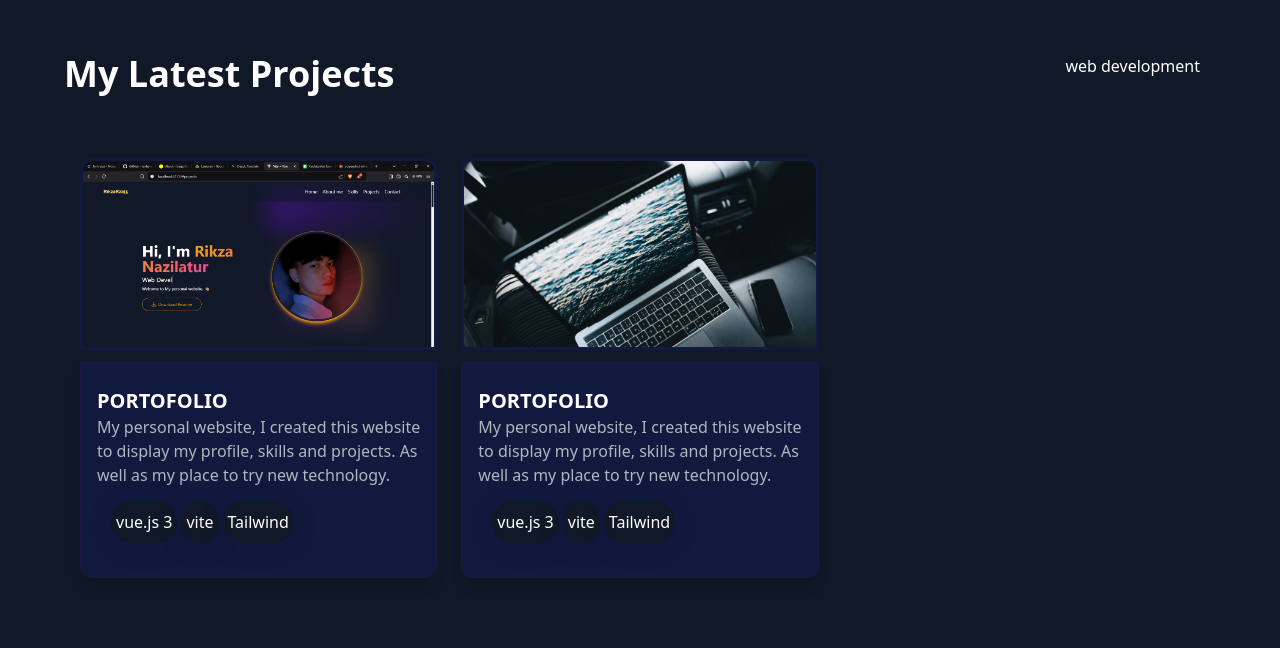
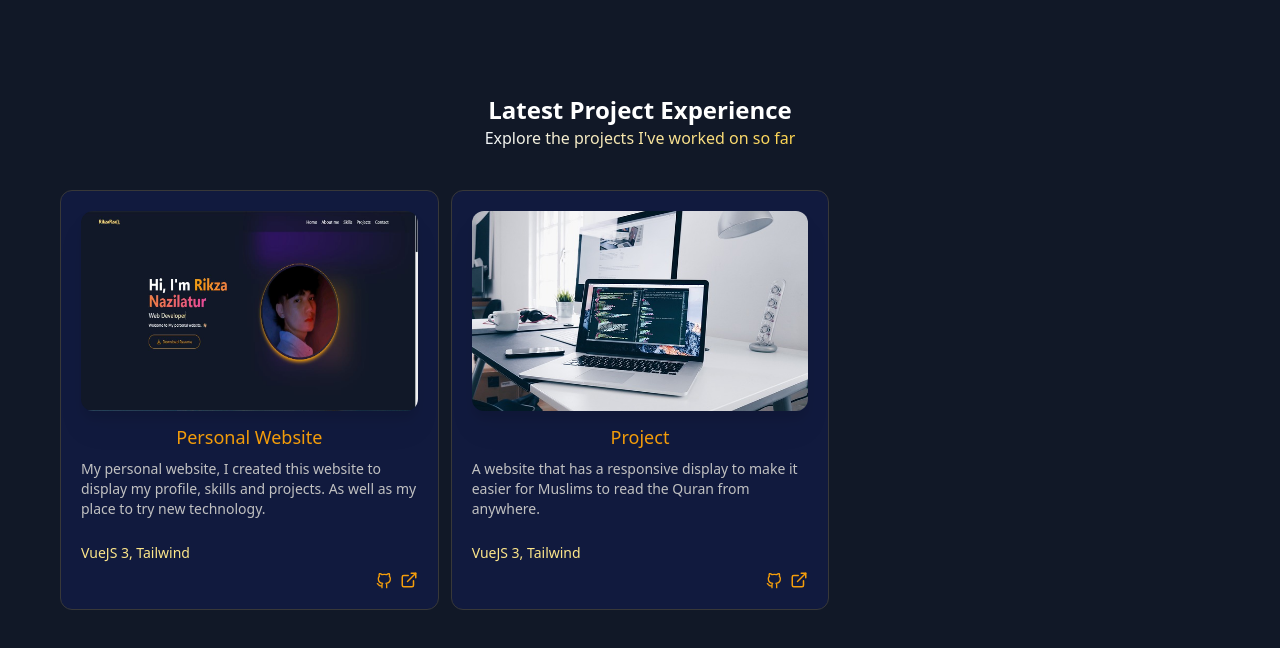
Before and after one commit to RikzaRza/rikzarza.github.io, a Vue app: page / in a window 1280 px wide. Shown: the part 2396-3044 px from the top of the page. Built offline with nearby package versions, Linux system fonts and the light colour scheme.

Commit message:
mengganti tampilan project

```diff
--- a/src/components/LatestProjSection.vue
+++ b/src/components/LatestProjSection.vue
@@ -1,4 +1,4 @@
-<template>
+<!--<template>
   <section class="text-white mt-20" id="projects">
     <div class="px-4 py-28 xl:pl-16">
       <div class="mb-4 md:flex md:justify-between xl:pr-16">
@@ -20,7 +20,7 @@
       >
         <div v-for="project in filteredProjects" :key="project.id">
           <div
-            class="h-52 md:h-[12em] border-[3px] border-[#111a3e] rounded-t-xl relative group"
+            class="h-52 border-[3px] border-[#111a3e] rounded-t-xl relative group"
             :style="{
               backgroundImage: 'url(' + project.image + ')',
               backgroundSize: 'cover',
@@ -142,4 +142,120 @@ const filteredProjects = computed(() => {
       selectedCategory.value.toLocaleLowerCase()
   );
 });
+</script>-->
+
+<script>
+export default {
+  data() {
+    return {
+      activeTab: 1,
+      items: [
+        {
+          id: 1,
+          name: 'Personal Website',
+          imageUrl: 'portrikza',
+          status: 'My personal website, I created this website to display my profile, skills and projects. As well as my place to try new technology.',
+          tech: 'VueJS 3, Tailwind',
+          github: 'https://github.com/RikzaRza/rikzarza.github.io',
+          demo: 'https://rikzarza.netlify.app/'
+        },
+        {
+          id: 2,
+          name: 'Project',
+          imageUrl: 'project',
+          status: 'A website that has a responsive display to make it easier for Muslims to read the Quran from anywhere.',
+          tech: 'VueJS 3, Tailwind',
+          github: 'https://github.com/rakha-elctrnx/muslim-companion',
+          demo: 'https://sahabat-muslim.netlify.app/'
+        }
+      ]
+    };
+  }
+}
 </script>
+<template>
+  <section class="mt-28" id="projects">
+  <div class="px-5 py-5 md:px-12 md:py-10 text-left text-amber-50 mx-3">
+    <article data-page="about">
+      <header>
+        <div
+          class="text-2xl mt-20 font-bold text-white mb-10 fadein-bot title-section flex items-center justify-center flex-col">
+          <!-- <div class="h-[1px] w-10 bg-amber-200 md:w-20 aos-init aos-animate"></div> -->
+          <h4>Latest Project Experience</h4>
+          <h4 class="text-base font-normal text-transparent bg-clip-text bg-gradient-to-r from-slate-100 to-amber-300">
+            Explore the projects I've worked on so far</h4>
+        </div>
+      </header>
+        <div>
+          <div class="grid grid-cols-1 gap-4 pb-32 md:grid-cols-3 md:gap-3 xl:grid-cols-3 xl:gap-3 2xl:gap-5 fade-zoom-in">
+            <div v-for="item in items" :key="item.id">
+              <div
+                class="item-card flex flex-col items-center gap-2 rounded bg-[#111a3e] hover:bg-[#27315a] border border-[#383838] rounded-xl text-amber-50 md:gap-3 px-5 py-5 lg:px-5 ">
+                <div class="flex h-12 w-12 items-center justify-center p-0 h-full w-full lg:p-0 zoom-in">
+                  <img alt="HTML" loading="lazy" decoding="async" data-nimg="1" class="drop-shadow-xl rounded-xl h-[200px] w-[400px]"
+                    :src="'src/assets/portfolio-' + item.imageUrl + '.JPG'">
+                </div>
+                <div class="w-full flex flex-col gap-2 items-center text-sm md:text-base lg:text-lg">
+                  <div class="title-text font-medium text-primary">{{ item.name }}
+                  </div>
+                  <div class="w-full text-left text-[10px] text-[#c1c1c1] md:text-xs lg:text-sm">
+                    {{ item.status }}</div>
+                  <div class="w-full mt-4 text-normal text-sm text-left text-amber-200">
+                    {{ item.tech }}
+                  </div>
+                  <div class="w-full flex justify-end">
+                    <div class="flex cursor-pointer items-end gap-2 text-primary">
+                      <a v-if="item.github !== 'null'"
+                        :href="item.github" target="_blank" rel="noreferrer"
+                        title="View github repository" class="transition-all hover:text-accent">
+                        <svg stroke="currentColor"
+                          fill="none" stroke-width="2" viewBox="0 0 24 24" stroke-linecap="round" stroke-linejoin="round"
+                          height="16" width="16" xmlns="http://www.w3.org/2000/svg">
+                          <path
+                            d="M9 19c-5 1.5-5-2.5-7-3m14 6v-3.87a3.37 3.37 0 0 0-.94-2.61c3.14-.35 6.44-1.54 6.44-7A5.44 5.44 0 0 0 20 4.77 5.07 5.07 0 0 0 19.91 1S18.73.65 16 2.48a13.38 13.38 0 0 0-7 0C6.27.65 5.09 1 5.09 1A5.07 5.07 0 0 0 5 4.77a5.44 5.44 0 0 0-1.5 3.78c0 5.42 3.3 6.61 6.44 7A3.37 3.37 0 0 0 9 18.13V22">
+                          </path>
+                        </svg></a>
+                        <a v-if="item.demo !== 'null'" :href="item.demo" target="_blank" rel="noreferrer"
+                        title="View finished project" class="transition-all hover:text-accent">
+                        <svg stroke="currentColor"
+                          fill="none" stroke-width="2" viewBox="0 0 24 24" stroke-linecap="round" stroke-linejoin="round"
+                          height="18" width="18" xmlns="http://www.w3.org/2000/svg">
+                          <path d="M18 13v6a2 2 0 0 1-2 2H5a2 2 0 0 1-2-2V8a2 2 0 0 1 2-2h6"></path>
+                          <polyline points="15 3 21 3 21 9"></polyline>
+                        <line x1="10" y1="14" x2="21" y2="3"></line>
+                      </svg></a></div>
+                </div>
+              </div>
+            </div>
+          </div>
+        </div>
+      </div>
+    </article>
+  </div>
+</section>
+</template>
+
+<style>
+.item-card:hover {
+  transition: transform 0.3s ease;
+  transform: translateY(-8px);
+}
+svg:hover{
+  stroke: #ffdb70;
+}
+@keyframes fadeZoomIn {
+  0% {
+    opacity: 0;
+    transform: scale(0.5);
+  }
+  100% {
+    opacity: 1;
+    transform: scale(1);
+  }
+}
+
+/* Menggunakan animasi pada elemen yang diinginkan */
+.fade-zoom-in {
+  animation: fadeZoomIn 1s ease-in-out;
+}
+</style>
```
Also changed, not shown: src/assets/portfolio-portrikza.JPG (added), src/assets/portfolio-project.JPG (renamed from src/assets/project.jpg).
